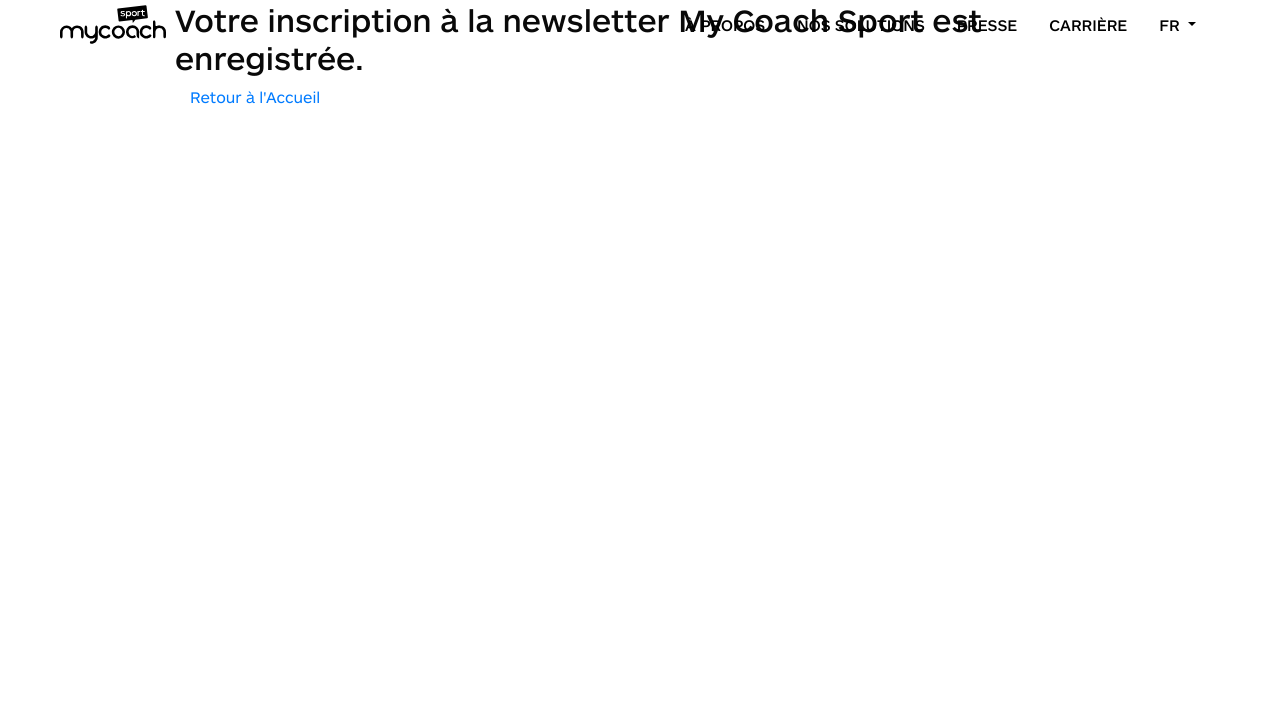
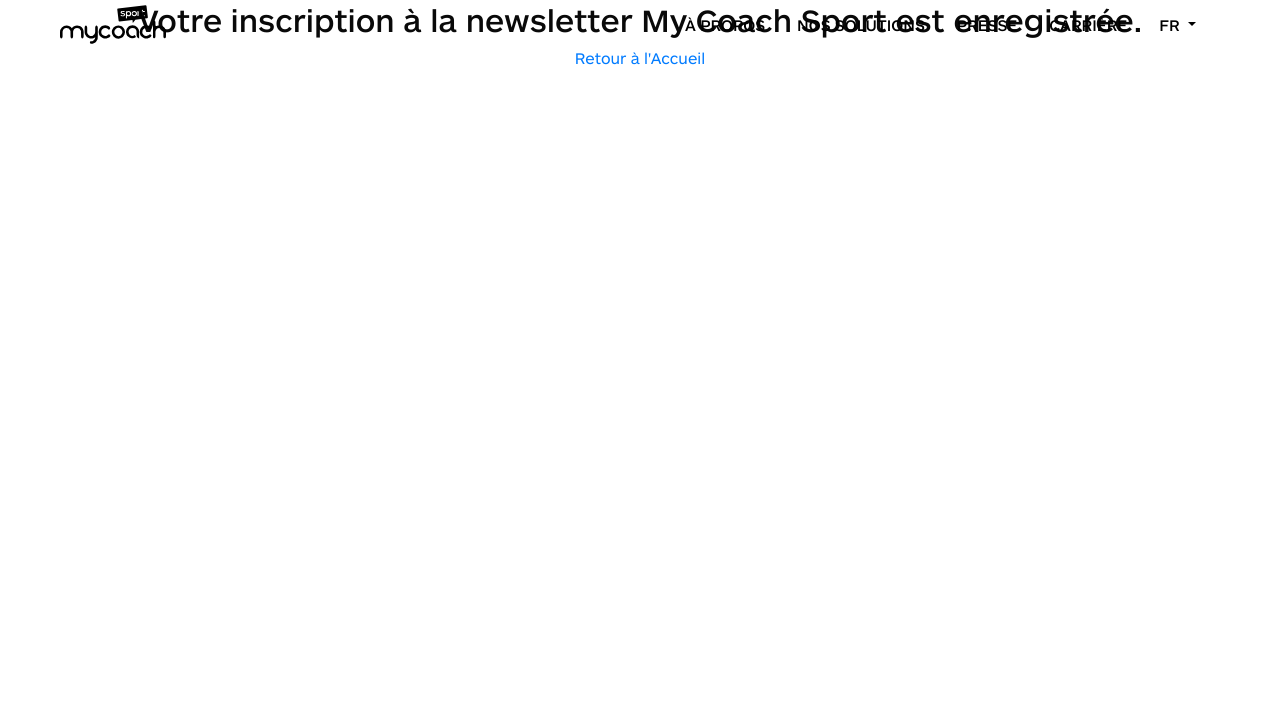
Before and after one commit to BlackyB/MyCoachSportv2, a PHP site: page /fr/inscription/index.php in a window 1280 px wide. Shown: the top 713 px of the page. Run offline with PHP 8.4, Linux system fonts and the light colour scheme; data that the repository does not hold is empty; some libraries are stand-ins or nearby versions.

Commit message:
Align items

```diff
--- a/fr/inscription/index.php
+++ b/fr/inscription/index.php
@@ -8,7 +8,7 @@
 <body class="full-H d-flex flex-column justify-content-between">
   <?php include('../menu.inc.php'); ?>
 
-  <div class="col justify-center align-center w-75 m-auto">
+  <div class="d-flex flex-column align-items-center">
     <h2 class="txt-center">Votre inscription à la newsletter My Coach Sport est enregistrée.</h2>
     <a class="m-Top-60" href="../index.php"><div class=" col justify-center button-Connexion"><p class="section-Texte txt-center">Retour à l'Accueil</div></a>
   </div>
```
